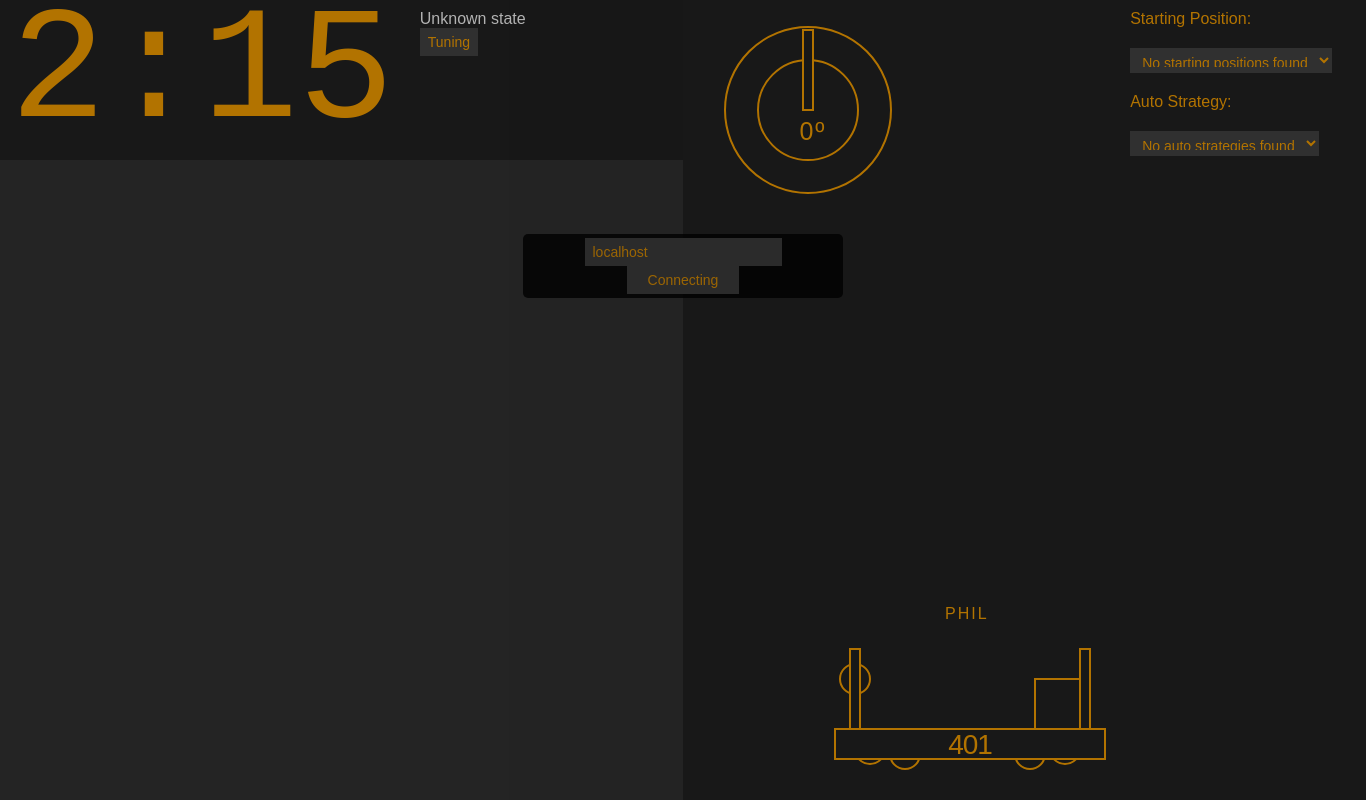
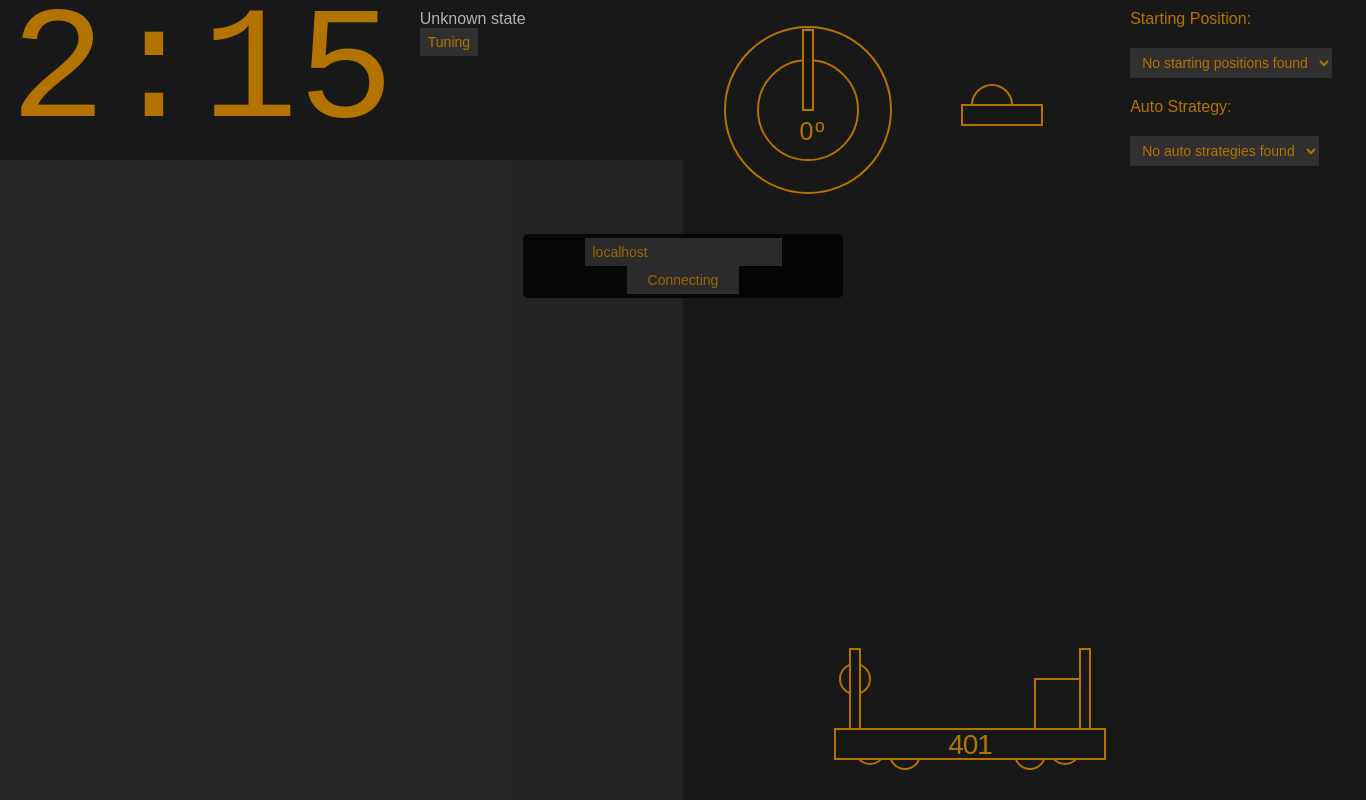
Before and after one commit to team401/2017-Robot-Code, an Electron app: page dash/index.html in a window 1366 px wide. Drawn offline with Linux system fonts and the light colour scheme; no server answers.

Commit message:
Started work on tower diagram

```diff
--- a/dash/css/style.css
+++ b/dash/css/style.css
@@ -33,7 +33,7 @@ select {
     border: none;
     background: none;
     color: orange;
-    height: 25px;
+    height: 30px;
 }
 input[type="text"], input[type="number"] {
     cursor: text;
@@ -111,11 +111,10 @@ text {
     fill: orange;
 }
 
-#drive {
-  width: 200px;
+#tower {
+  width: 230px;
   height: 175px;
   font-size: 14px;
-  background-color: red
 }
 
 #gyro {
--- a/dash/index.html
+++ b/dash/index.html
@@ -33,12 +33,12 @@
             <rect id="gyro-arm" x="80" y="5" width="10" height="80"></rect>
             <text id="gyro-number" x="90" y="115">0º</text>
         </svg>
-        <!--<svg id="drive">
-          <text x="10", y="15">Drive Stats</text>
-        </svg>-->
+        <svg id="tower">
+          <circle id="flywheel" cx="90" cy="80" r="20"></circle>
+          <rect x="60" y="80" width="80" height="20"></rect>
+        </svg>
         <!-- Example robot diagram, arm moves when encoder value changes -->
         <svg id="robot-diagram" width="332" height="450">
-            <text x="130" y="270">PHIL</text>
             <rect x="220" y="330" width="55" height="60"></rect>
             <circle cx="40" cy="330" r="15"></circle>
             <rect x="35" y="300" width="10" height="80"></rect>
--- a/dash/ui.js
+++ b/dash/ui.js
@@ -255,15 +255,8 @@ function onValueChanged(key, value, isNew) {
             console.log('Error: Non-new variable ' + key + ' not present in tuning list!');
         }
     }
+}
 
-}
-// Reset gyro value to 0 on click
-ui.gyro.container.onclick = function () {
-    // Store previous gyro val, will now be subtracted from val for callibration
-    ui.gyro.offset = ui.gyro.val;
-    // Trigger the gyro to recalculate value.
-    updateGyro('/SmartDashboard/gyro_angle', ui.gyro.val);
-};
 // Open tuning section when button is clicked
 ui.tuning.button.onclick = function () {
     if (ui.tuning.list.style.display === 'none') {
```
